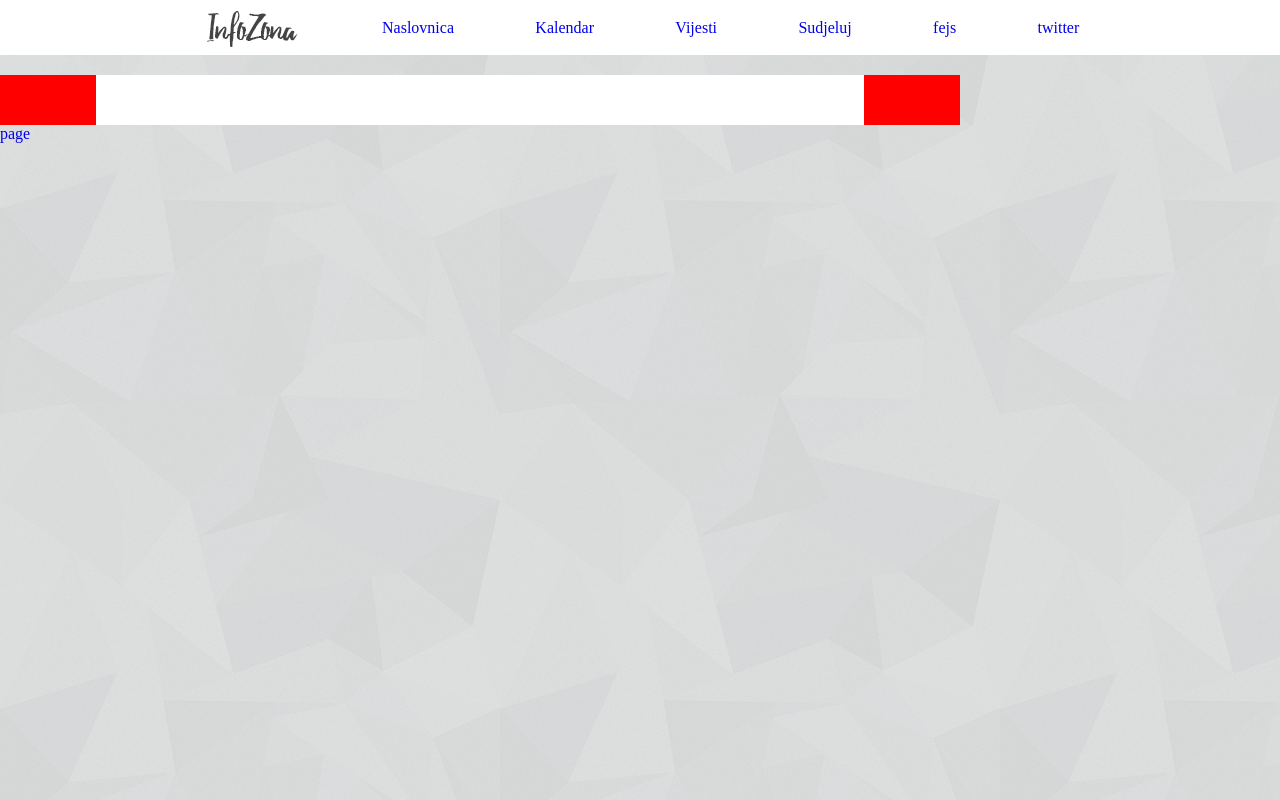
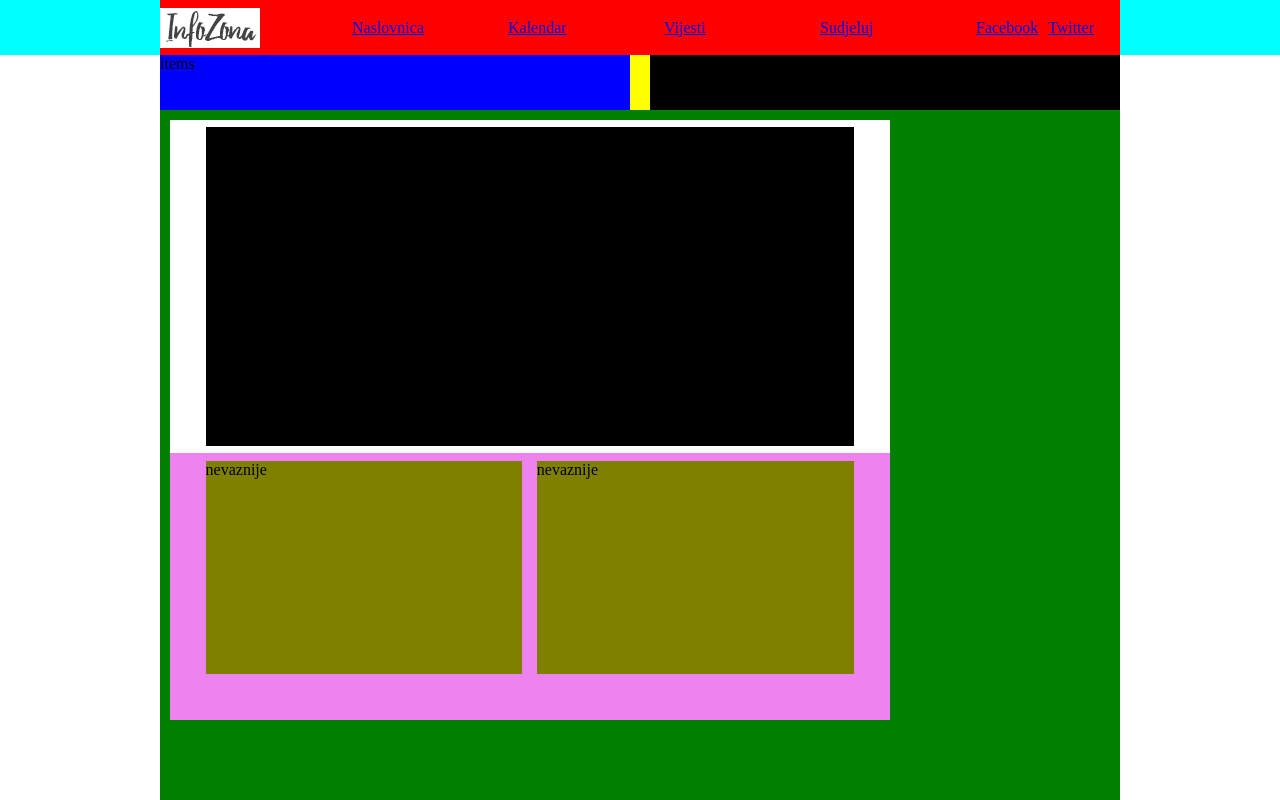
Before and after one commit to josiperic/infozona-web, a website: page index.html in a window 1280 px wide. Shown: the top 800 px of the page. Drawn offline with Linux system fonts and the light colour scheme.

Commit message:
html-basis-flex

```diff
--- a/index.html
+++ b/index.html
@@ -10,29 +10,74 @@
 
 <body>
 
-    <!-- page content -->
+    <!-- HEADER -->
+    <div class="header-container">
         <div class="header">
-        <nav>
+            <div class="header-logo">
+                <h1>InfoZona</h1>
+            </div>
+
+            <nav class="header-navigation">
                 <ul>
-                <li class="menu-logo"><a href="#foo">logo</a></li>
-                <li class="menu-item"><a href="#bar">Naslovnica</a></li>
-                <li class="menu-item"><a href="#baz">Kalendar</a></li>
-                <li class="menu-item"><a href="#foo">Vijesti</a></li>
-                <li class="menu-item"><a href="#bar">Sudjeluj</a></li>
-                <li class="menu-face"><a href="#baz">fejs</a></li>
-                <li class="menu-twit"><a href="#baz">twitter</a></li>
+                    <li><a href="#">Naslovnica</a></li>
+                    <li><a href="#">Kalendar</a></li>
+                    <li><a href="#">Vijesti</a></li>
+                    <li><a href="#">Sudjeluj</a></li>
                 </ul>
             </nav>
+
+            <div class="header-social">
+                <ul>
+                    <li class="header-facebook"><a href="#">Facebook</a></li>
+                    <li class="header-twitter"><a href="#">Twitter</a></li>
+                </ul>
+            </div>
+        </div>
     </div>
 
+    <!-- CONTENT -->
+    <div class="content-container">
         <div class="content">
-
+            <div class="content-toolbar">
+                <div class="items">
+                    items
+                </div>
                 <div class="search">
- </div>
-         <div class="track">
+                    search
                 </div>
             </div>
-    <a href="./pages/page.html">page</a>
+
+            <div class="content-main">
+                <div class="main-news">
+                    glavnesdawae
+                </div>
+                <div class="sub">
+                    <div class="sub-news">
+                        nevaznije
+                    </div>
+                    <div class="sub-news">
+                        nevaznije
+                    </div>
+                </div>
+            </div>
+
+        </div>
+    </div>
+
+    <!-- FOOTER -->
+    <div class="footer-container">
+        <div class="footer">
+            <div class="footer-item">
+                column 1
+            </div>
+            <div class="footer-item">
+                column 2
+            </div>
+            <div class="footer-item">
+                column 3
+            </div>
+        </div>
+    </div>
 
 </body>
 
--- a/styles/default.css
+++ b/styles/default.css
@@ -1,68 +1,195 @@
-*{
-    margin:0;
-    padding:0;
-    text-decoration:none;
+* {
+    margin: 0;
+    padding: 0;
+    width: 100%;
+}
+body {
+    display: flex;
+    flex-direction: column;
+    align-items: center;
+    padding-top: 55px;
 }
 
-body {
-    background-image: url("../images/pattern/shattered.png");
-    background-repeat: repeat;
-    padding-top:55px;
+
+/* HEADER */
+
+.header-container {
+    background-color:cyan;
+    width: 100%;
+    height: 55px;
+    display: flex;
+    justify-content: center;
+    position: fixed;
+    top:0px;
 }
 
 .header {
-    background-color: white;
-    width:100%;
-    height:55px;
+    background-color: red;
+    display: flex;
+    align-items: center;
+    justify-content: space-between;
+    max-width: 960px;
+}
+
+.header-logo {
+    background-image: url("../images/logo.png");
+    background-repeat:no-repeat;
+    background-size: 100px 40px;
+    flex-basis: 20%;
+    height: 40px;
+}
+
+.header-logo h1 {
+    display: none;
+}
+
+.header-navigation {
+    flex-basis:65%;
+}
+
+.header-navigation ul {
+    list-style-type: none;
+    text-decoration: none;
+    display: flex;
+    flex-direction: row;
+    justify-content: space-between;
+    width: 100%;
+}
+
+.header-social {
+    flex-basis:15%;
+}
+
+.header-social ul {
+    list-style-type: none;
+    text-decoration: none;
+    display: flex;
+    flex-direction: row;
+    justify-content: space-between;
+    width: 100%;
+}
+
+/* CONTENT */
+
+.content-container {
+    background-color: magenta;
+    display: flex;
+    justify-content: center;
+    max-width: 960px;
+    height: 1800px;
+}
+
+.content{
+    background-color: green;
+}
+
+.content-toolbar {
+ max-width:960px;
+ height:55px;
+ background-color:yellow;
+ display:flex;
+ justify-content:center;
+
+    }
+ /* search i items */
+ .items{
+     min-width:calc(50%-1%);
+     margin-right:2%;
+     background-color:blue;
+     display:flex;
+
+ }
+ .search{
+     min-width:calc(50%-1%);
+     background-color:black;
+     display:flex;
+ }
+
+/* CONTENT main news i sub news */
+
+.content-main{
+    max-width:75%;
+    margin:1%;
+    height:600px;
     display:flex;
-    position: fixed;
-    top:0px;
+    justify-content:flex-start;
     align-items:center;
+    flex-direction: column;
+    background-color:white;
+}
+.main-news{
+    display:flex;
+    margin:1%;
+    max-width:90%;
+    height:60%;
+    background-color:black;
+}
+.sub{
+    height:50%;
+    background-color:violet;
+    display:flex;
+    flex-direction:row;
     justify-content:center;
 }
-.header nav{
-    width:960px;
+.sub-news{
     display:flex;
-    align-items:center;
-}
-.header nav ul{
-    list-style-type:none;
-    text-decoration:none;
-    display:flex;
-    align-items:center;
-    justify-content:space-around;
-    width:100%;
-}
-.menu-logo{
-    background-image:url("../images/logo.png");
-    background-size:100px 40px;
-    width:100px;
-    height:40px;
-
-}
-.menu-logo a{
-    display:none;
+    margin:1%;
+    max-width:44%;
+    height:80%;
+    background-color:olive;
 
 }
 
-.content {
-    width:960px;
-    margin-top:20px;
-    height:auto;
-    display:flex;
-    background-color:red;
-    justify-content:center;
+/*kalendarcic */
 
+
+
+
+
+/* FOOTER */
+
+.footer-container {
+    background-color: yellow;
+    display: flex;
+    justify-content: center;
+    width:100%;
 }
-.search{
-    width:40%;
-    height:50px;
-    background-color:white;
-    display:flex;
+
+.footer {
+    background-color: blue;
+    display: flex;
+    justify-content: space-between;
+    max-width: 960px;
 }
-.track{
-    width:40%;
-    height:50px;
-    background-color:white;
-    display:flex;
+
+.footer-item {
+    flex-basis: calc(33.3333% - 10px);
+    background-color: aqua;
 }
+
+
+/* MOBILE OVERRIDES */
+
+@media (max-width: 500px){
+    .footer {
+        flex-direction: column;
+    }
+    .footer-item {
+        flex-basis: 100%;
+    }
+}
+@media (max-width: 500px){
+
+  .content-toolbar{
+      flex-direction:column;
+      height:auto;
+  }
+  .items{
+      max-width:100%;
+      flex-basis:100%;
+  }
+  search{
+      max-width:100%;
+      flex-basis:100%;
+  }
+}
```
Lines whose indentation alone changed are shown as unchanged.
